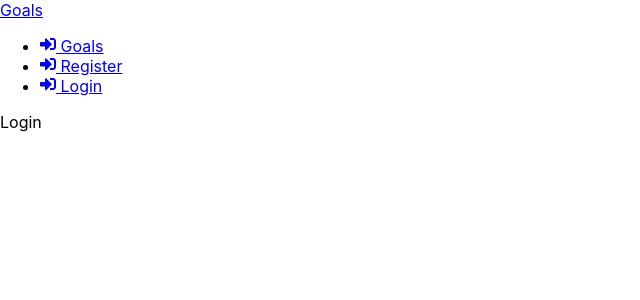
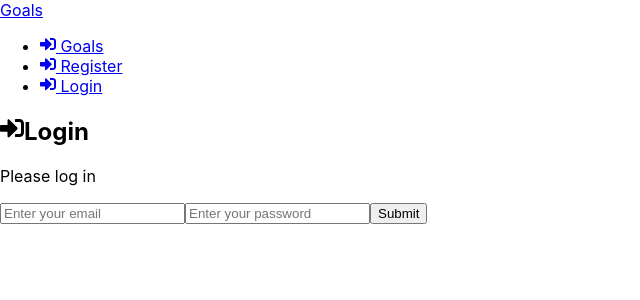
Before and after one commit to martin-markovic/mern-todo-list, a React (Create React App) app in the folder frontend/: page /login in a window 1280 px wide. Shown: the top 300 px of the page, without its empty margins (0-640 px from the left). Built offline with nearby package versions, Linux system fonts and the light colour scheme.

Commit message:
Update Login.jsx
- copy and refactor `Register.jsx` by removing `name` and `password2` from state.
- remove `name` and `password2` input fields.
- update the syntax from `Register` to `Login`.

```diff
--- a/frontend/src/pages/Login.jsx
+++ b/frontend/src/pages/Login.jsx
@@ -1,5 +1,57 @@
+import { useState, useEffect } from "react";
+import { FaSignInAlt } from "react-icons/fa";
+
 function Login() {
-  return <div>Login</div>;
+  const [formData, setFormData] = useState({
+    email: "",
+    password: "",
+  });
+
+  const { email, password } = formData;
+
+  const onChange = (e) => {
+    setFormData((prevState) => ({
+      ...prevState,
+      [e.target.name]: e.target.value,
+    }));
+  };
+
+  const onSubmit = (e) => {
+    e.preventDefault();
+  };
+
+  return (
+    <>
+      <section>
+        <h1>
+          <FaSignInAlt />
+          Login
+        </h1>
+        <p>Please log in</p>
+      </section>
+      <section>
+        <form onSubmit={onSubmit}>
+          <input
+            type="email"
+            id="email"
+            name="email"
+            value={email}
+            placeholder="Enter your email"
+            onChange={onChange}
+          ></input>
+          <input
+            type="password"
+            id="password"
+            name="password"
+            value={password}
+            placeholder="Enter your password"
+            onChange={onChange}
+          ></input>
+          <button type="submit">Submit</button>
+        </form>
+      </section>
+    </>
+  );
 }
 
 export default Login;
```
